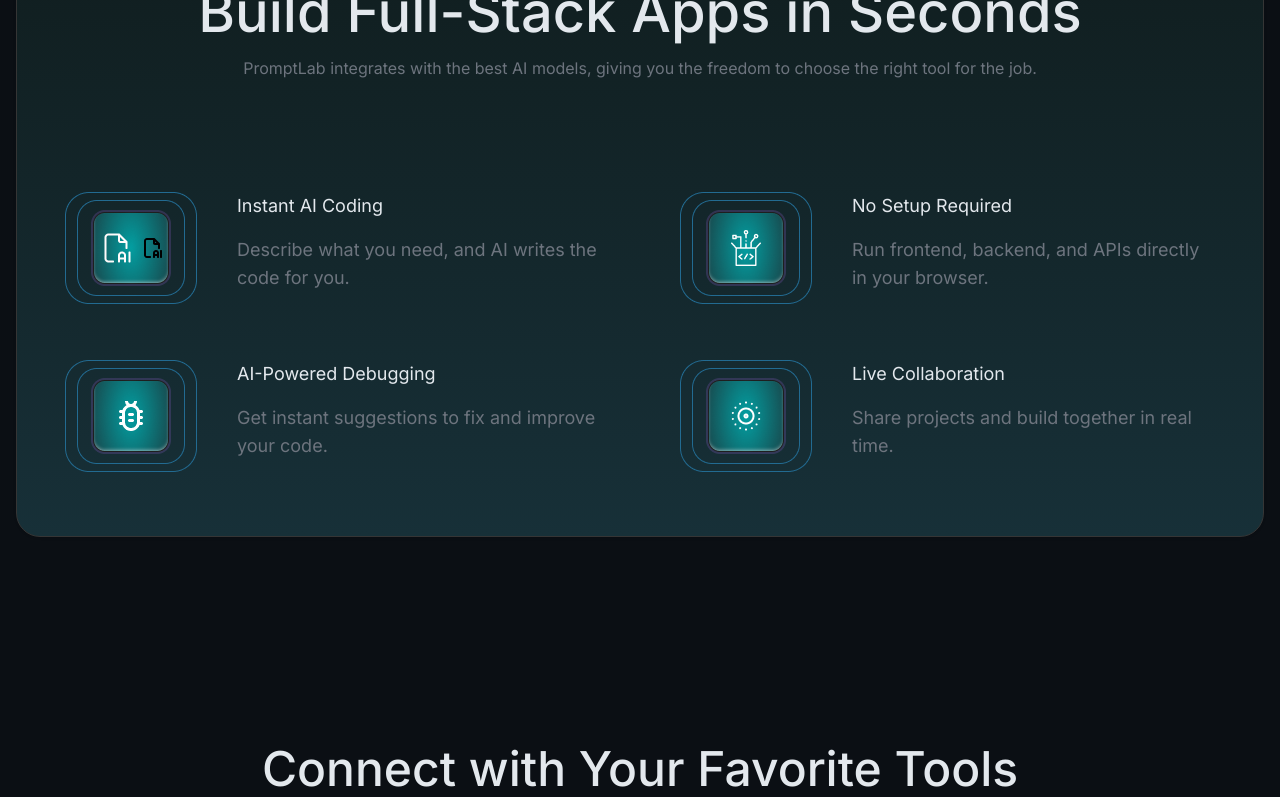
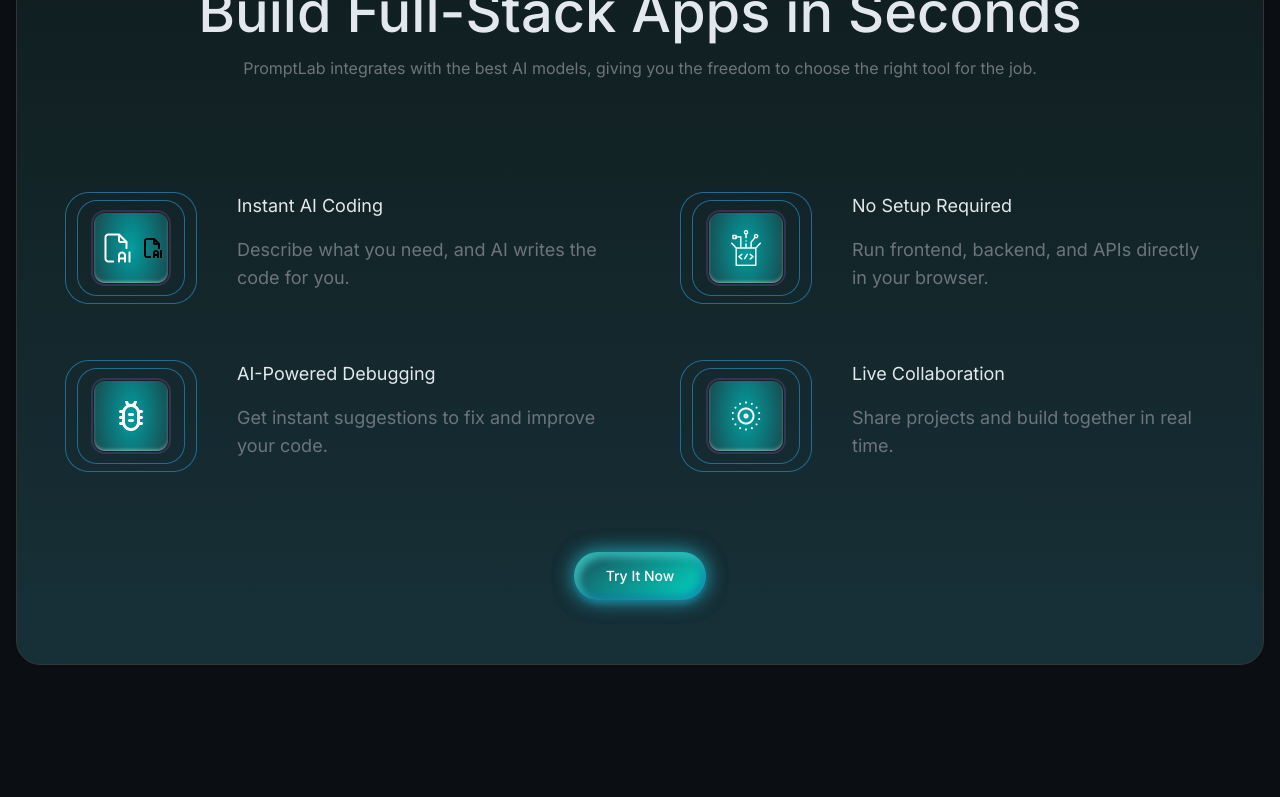
Before and after one commit to irsyaadbp/promptlab-landing, a React (Vite) app: page / in a window 1280 px wide. Shown: the part 2674-3471 px from the top of the page. Built offline with nearby package versions, Linux system fonts and the light colour scheme; a web font is replaced by a local one.

Commit message:
fix: add button in feature section

```diff
--- a/src/pages/homepage/section/Feature/index.jsx
+++ b/src/pages/homepage/section/Feature/index.jsx
@@ -1,3 +1,4 @@
+import { Button } from "@/components/ui/button";
 import Caption from "@/components/ui/caption";
 import { Card } from "@/components/ui/card";
 import Title from "@/components/ui/title";
@@ -31,6 +32,9 @@
                 </div>
               ))}
             </div>
+            <div className="flex justify-center mt-20">
+              <Button>Try It Now</Button>
+            </div>
           </div>
         </Card>
       </div>
```
